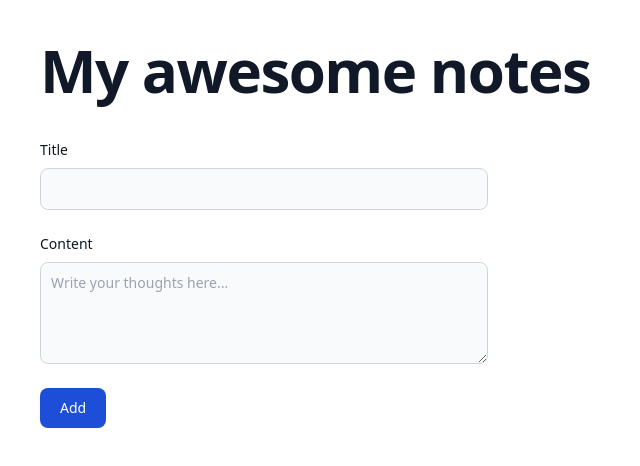
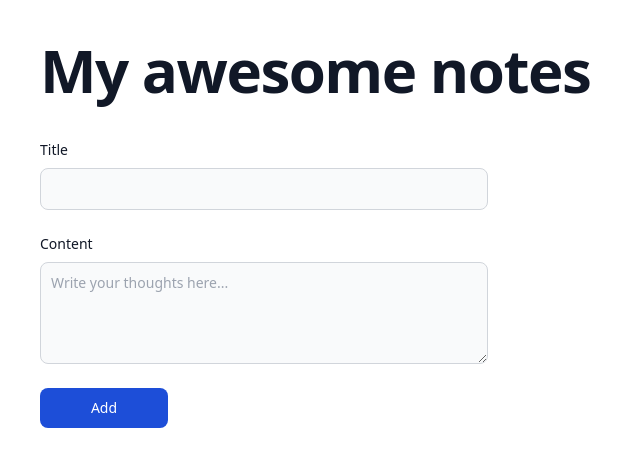
Before and after one commit to fflorezz/notes-nuxt-prisma-pscale, a Nuxt app: page / in a window 1280 px wide. Shown: the top 466 px of the page, without its empty margins (0-640 px from the left). Built offline with nearby package versions, Linux system fonts and the light colour scheme; no server answers.

Commit message:
Add spinners to buttons

```diff
--- a/components/new-note.vue
+++ b/components/new-note.vue
@@ -22,23 +22,7 @@ const addNote = async () => {
 
 <template>
   <form class="max-w-md mt-10">
-    <div v-if="isLoading" class="h-56 flex items-center">
-      <svg
-        class="w-12 mx-auto animate-spin"
-        viewBox="0 0 24 24"
-        xmlns="http://www.w3.org/2000/svg"
-      >
-        <path
-          d="M12,1A11,11,0,1,0,23,12,11,11,0,0,0,12,1Zm0,19a8,8,0,1,1,8-8A8,8,0,0,1,12,20Z"
-          opacity=".25"
-        />
-        <path
-          fill="blue"
-          d="M10.14,1.16a11,11,0,0,0-9,8.92A1.59,1.59,0,0,0,2.46,12,1.52,1.52,0,0,0,4.11,10.7a8,8,0,0,1,6.66-6.61A1.42,1.42,0,0,0,12,2.69h0A1.57,1.57,0,0,0,10.14,1.16Z"
-        />
-      </svg>
-    </div>
-    <div v-else>
+    <div>
       <label
         for="first_name"
         class="block mb-2 text-sm font-medium text-gray-900 dark:text-white"
@@ -68,9 +52,10 @@ const addNote = async () => {
       :disabled="isLoading"
       @click.prevent="addNote"
       type="button"
-      class="mt-6 text-white bg-blue-700 hover:bg-blue-800 focus:ring-4 focus:ring-blue-300 font-medium rounded-lg text-sm px-5 py-2.5 mr-2 mb-2 dark:bg-blue-600 dark:hover:bg-blue-700 focus:outline-none dark:focus:ring-blue-800"
+      class="w-32 mt-6 text-white bg-blue-700 hover:bg-blue-800 focus:ring-4 focus:ring-blue-300 font-medium rounded-lg text-sm px-5 py-2.5 mr-2 mb-2 dark:bg-blue-600 dark:hover:bg-blue-700 focus:outline-none dark:focus:ring-blue-800"
     >
-      Add
+      <spinner v-if="isLoading" class="mx-auto h-5 text-white" />
+      <span v-else> Add </span>
     </button>
   </form>
 </template>
--- a/components/note.vue
+++ b/components/note.vue
@@ -6,9 +6,10 @@ const props = defineProps({
 })
 
 const router = useRouter()
+const isLoading = ref(false)
 
 const deleteNote = async () => {
-  console.log('delete', props.id)
+  isLoading.value = true
   await useFetch(`/api/notes/${props.id}`, {
     method: 'DELETE',
   })
@@ -33,7 +34,9 @@ const deleteNote = async () => {
       </p>
     </div>
     <div class="mt-4">
+      <spinner v-if="isLoading" class="h-8 text-red-500" />
       <button
+        v-else
         @click.prevent="deleteNote"
         class="text-red-500 bg-transparent rounded-full p-2 hover:bg-red-50"
       >
--- /dev/null
+++ b/components/spinner.vue
@@ -0,0 +1,22 @@
+<template>
+  <svg
+    class="animate-spin"
+    viewBox="0 0 24 24"
+    xmlns="http://www.w3.org/2000/svg"
+  >
+    <path
+      d="M12,1A11,11,0,1,0,23,12,11,11,0,0,0,12,1Zm0,19a8,8,0,1,1,8-8A8,8,0,0,1,12,20Z"
+      opacity=".15"
+    />
+    <path
+      fill="currentColor"
+      d="M10.14,1.16a11,11,0,0,0-9,8.92A1.59,1.59,0,0,0,2.46,12,1.52,1.52,0,0,0,4.11,10.7a8,8,0,0,1,6.66-6.61A1.42,1.42,0,0,0,12,2.69h0A1.57,1.57,0,0,0,10.14,1.16Z"
+    />
+  </svg>
+</template>
+
+<script>
+export default {}
+</script>
+
+<style></style>
```
